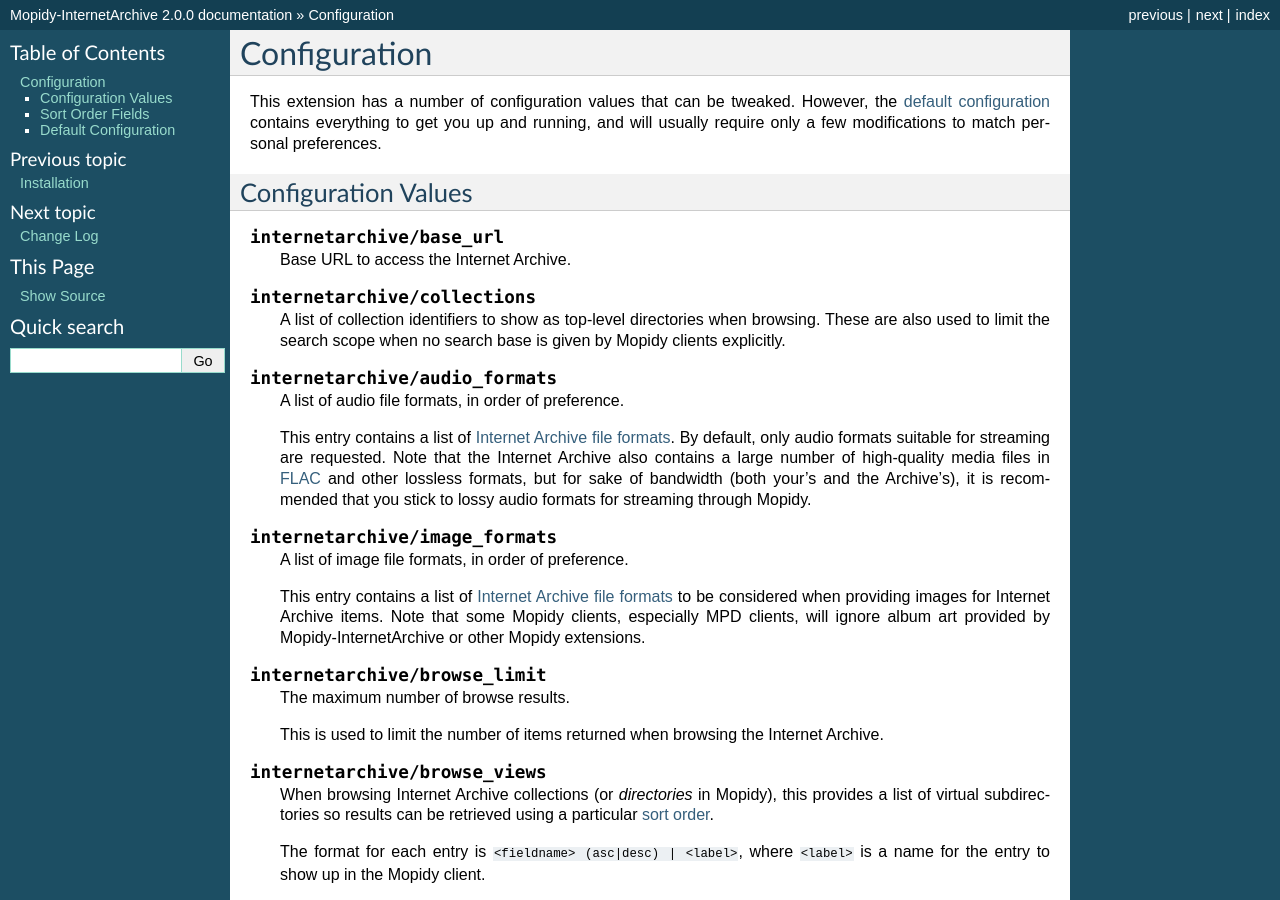
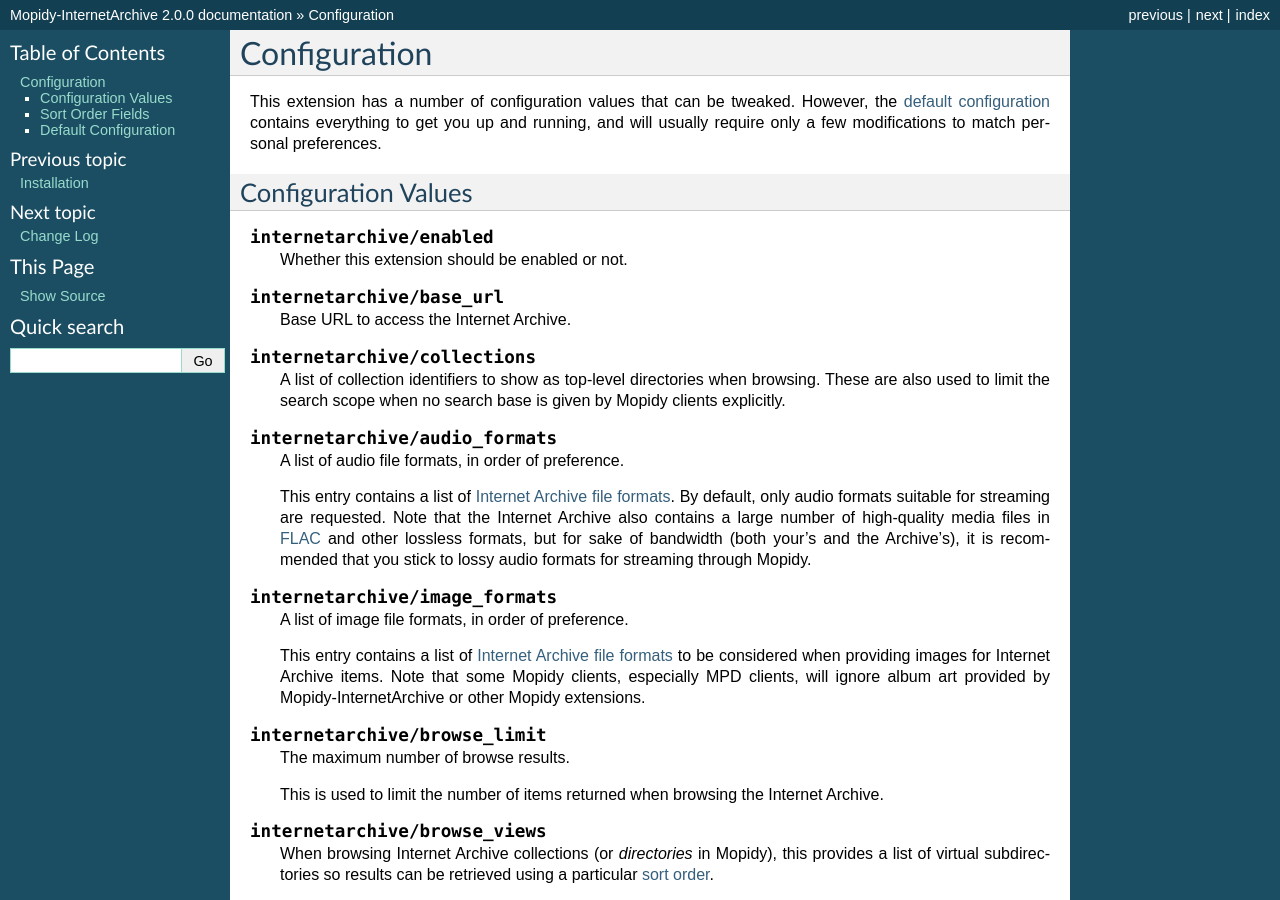
Before and after one commit to tkem/mopidy-internetarchive, a Sphinx documentation site: the page built from docs/config.rst, in a window 1280 px wide and 900 px high. Built offline with Sphinx 7.4.7, drawn with Linux system fonts in a browser that asks for light colours.

Commit message:
Add enabled confval.

```diff
--- a/docs/config.rst
+++ b/docs/config.rst
@@ -11,6 +11,10 @@
 
 Configuration Values
 ------------------------------------------------------------------------
+
+.. confval:: internetarchive/enabled
+
+   Whether this extension should be enabled or not.
 
 .. confval:: internetarchive/base_url
 
```
